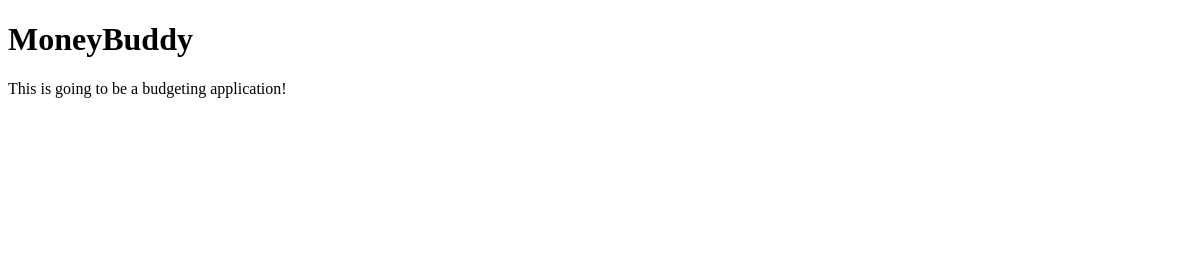
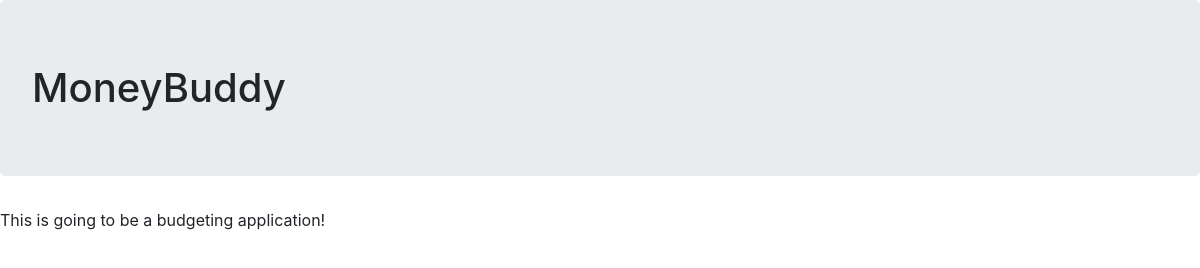
Before and after one commit to daniel-mina97/MoneyBuddy, an Electron app: page app/html/index.html in a window 1200 px wide. Drawn offline with Linux system fonts and the light colour scheme.

Commit message:
Add bootstrap to project
Downloaded the minified bootstrap css and js files and added them
to the project. Linked bootstrap to index.html to make sure it
worked.

```diff
--- a/app/html/index.html
+++ b/app/html/index.html
@@ -3,9 +3,10 @@
     <head>
         <meta chatset="utf-8">
         <title>MoneyBuddy</title>
+        <link rel="stylesheet" href="../../bootstrap-4.3.1/css/bootstrap.min.css">
     </head>
     <body>
-        <h1>MoneyBuddy</h1>
+        <h1 class="jumbotron">MoneyBuddy</h1>
         <p>This is going to be a budgeting application!</p>
         <script>
             require('../js/renderer.js');
```
Also changed, not shown: bootstrap-4.3.1/css/bootstrap.min.css (added), bootstrap-4.3.1/js/bootstrap.min.js (added).
